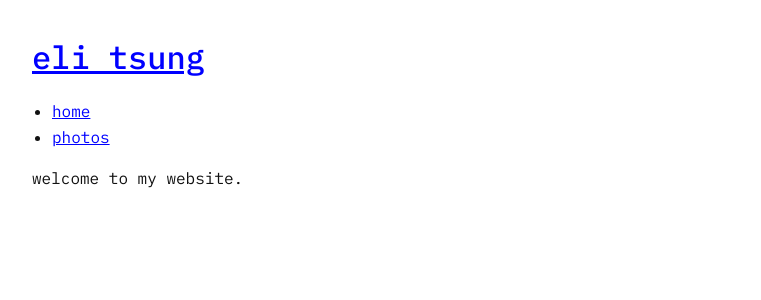
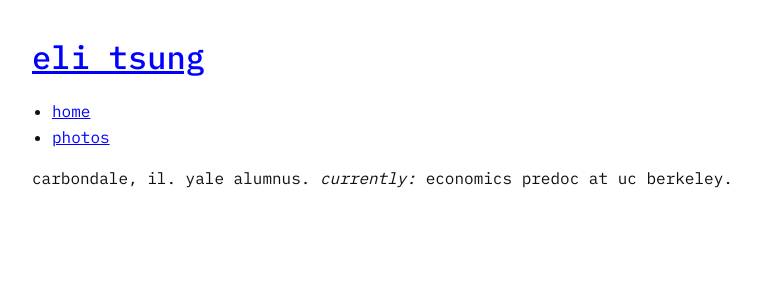
Before and after one commit to elitsung/elitsung.github.io, a Jekyll site: the page built from index.md, in a window 1280 px wide. Shown: the top 300 px of the page, without its empty margins (158-919 px from the left). Built offline with Jekyll 4.4.1, drawn with Linux system fonts in a browser that asks for light colours.

Commit message:
Update index.md

```diff
--- a/index.md
+++ b/index.md
@@ -3,4 +3,6 @@ layout: default
 title: home
 ---
 
-welcome to my website.
+carbondale, il.
+yale alumnus.
+*currently:* economics predoc at uc berkeley.
```
